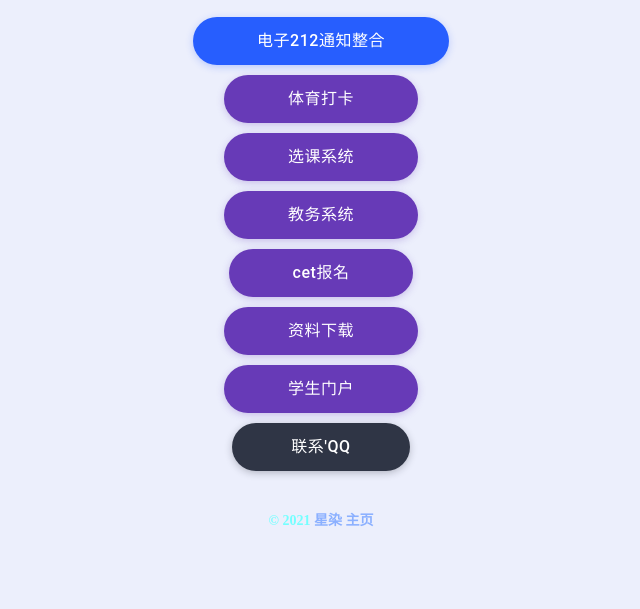
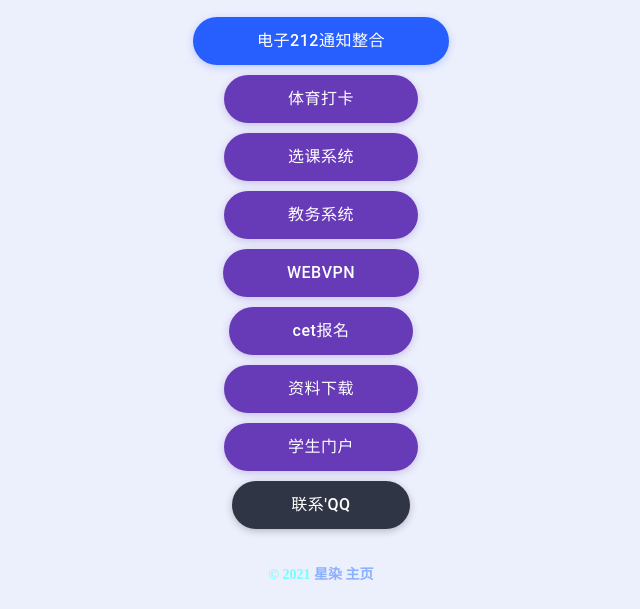
Before and after one commit to jhxxr/jhxnb, a plain HTML site: page fx.html in a window 1280 px wide. Shown: the part 253-862 px from the top of the page, without its empty margins (319-959 px from the left). Before the commit the page ends 808 px from the top, so only its background shows below. Drawn offline with Linux system fonts and the light colour scheme.

Commit message:
Update fx.html

```diff
--- a/fx.html
+++ b/fx.html
@@ -47,6 +47,8 @@
 
         <a href="http://202.195.102.53/" target="_blank"><button class="button drive white" style="padding-left: 64px;padding-right: 64px;margin-top: 10px;margin-bottom: 10px;">选课系统</button></a>
               <a href="http://jwcas.cczu.edu.cn/login" target="_blank"><button class="button drive white" style="padding-left: 64px;padding-right: 64px;margin-top: 10px;margin-bottom: 10px;">教务系统</button></a>
+<a href="https://webvpn.cczu.edu.cn/enlink/sso/login" target="_blank"><button class="button drive white" style="padding-left: 64px;padding-right: 64px;margin-top: 10px;margin-bottom: 10px;">WEBVPN</button></a>
+
 
              <a href="http://cet-bm.neea.edu.cn/" target="_blank"><button class="button drive white" style="padding-left: 64px;padding-right: 64px;margin-top: 10px;margin-bottom: 10px;">cet报名</button></a>
 
```
